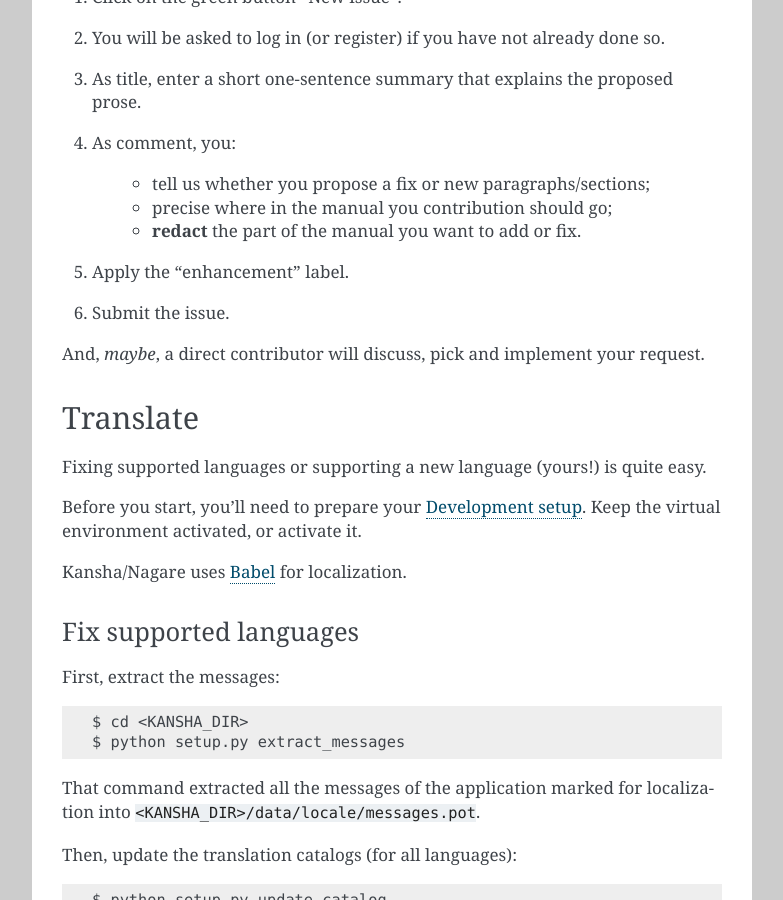
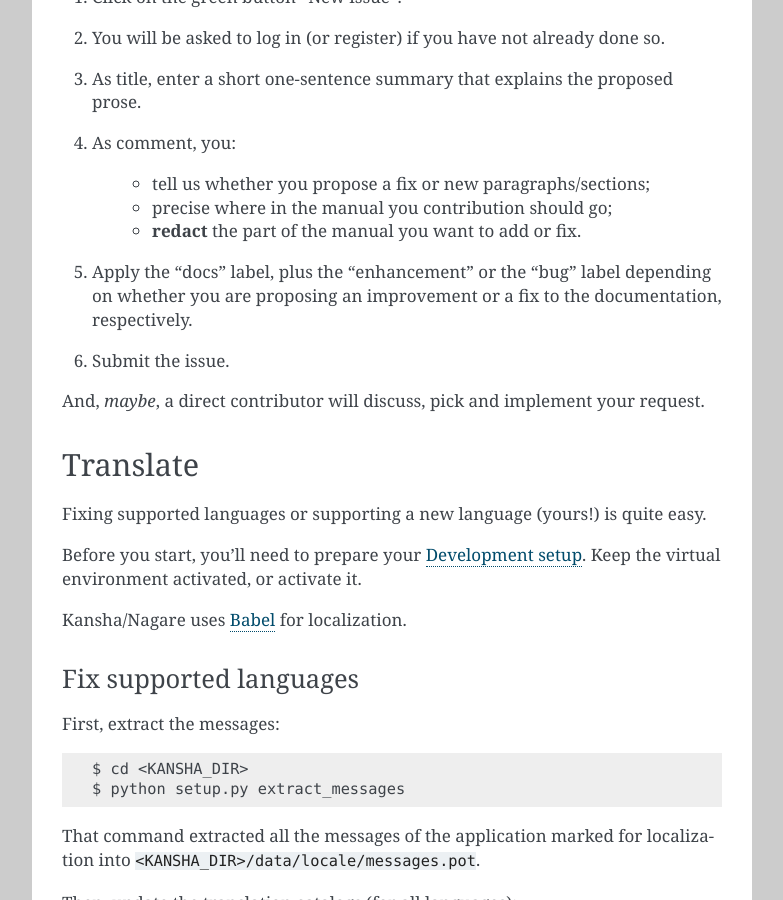
Before and after one commit to Net-ng/kansha, a Sphinx documentation site: the page built from doc/contribute.rst, in a window 1280 px wide and 900 px high, scrolled down 3380 px. Shown: the whole window, without its empty margins (358-1141 px from the left). Built offline with Sphinx 7.4.7, drawn with Linux system fonts in a browser that asks for light colours.

Commit message:
New label docs created on github, update the  documentation.

```diff
--- a/doc/contribute.rst
+++ b/doc/contribute.rst
@@ -141,7 +141,7 @@ If the workflow described above is too complicated for you, there is an alternat
     * precise where in the manual you contribution should go;
     * **redact** the part of the manual you want to add or fix.
 
-#. Apply the "enhancement" label.
+#. Apply the "docs" label, plus the "enhancement" or the "bug" label depending on whether you are proposing an improvement or a fix to the documentation, respectively.
 #. Submit the issue.
 
 And, *maybe*, a direct contributor will discuss, pick and implement your request.
```
